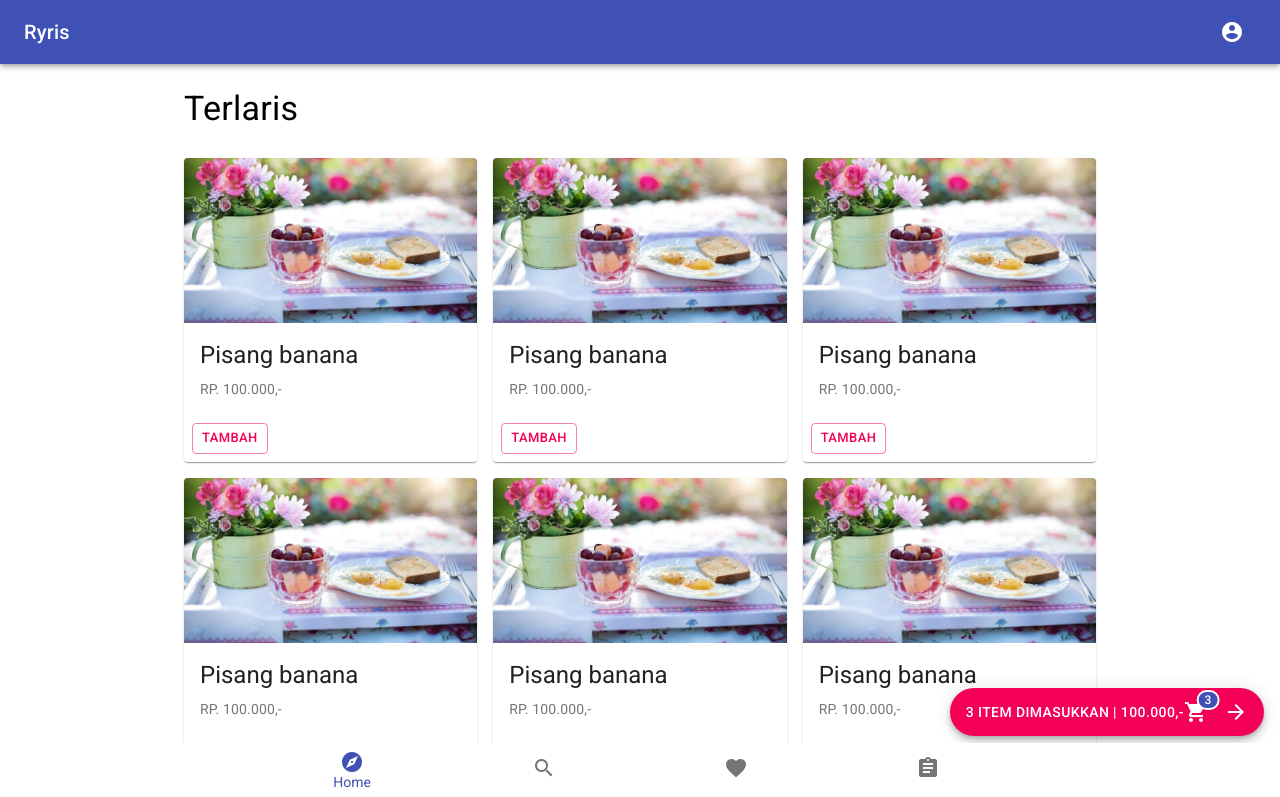
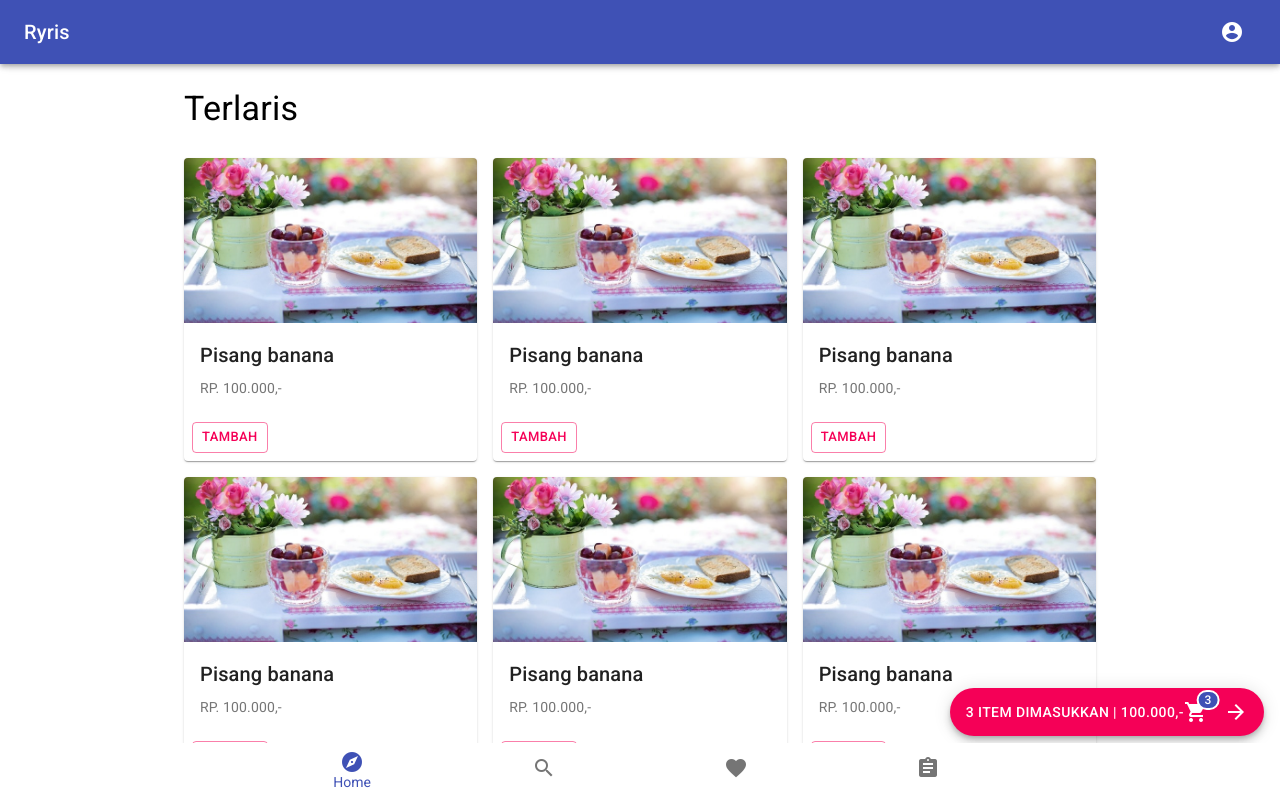
Before and after one commit to ryfazrin/ryris-template, a React (Create React App) app: page /ryris-template/best-selling in a window 1280 px wide. Shown: the top 797 px of the page. Built offline with nearby package versions, Linux system fonts and the light colour scheme.

Commit message:
Modified CardItem bestSelling component

```diff
--- a/src/components/bestSellingComponents/CardItem.js
+++ b/src/components/bestSellingComponents/CardItem.js
@@ -94,7 +94,7 @@ function CardItem() {
             title="breakfast"
           />
           <CardContent>
-            <Typography gutterBottom variant="h5" component="h2">
+            <Typography gutterBottom variant="h6">
               Pisang banana
             </Typography>
             <Typography variant="body2" color="textSecondary" component="p">
```
